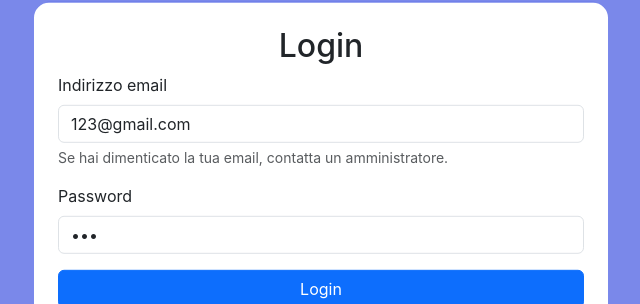
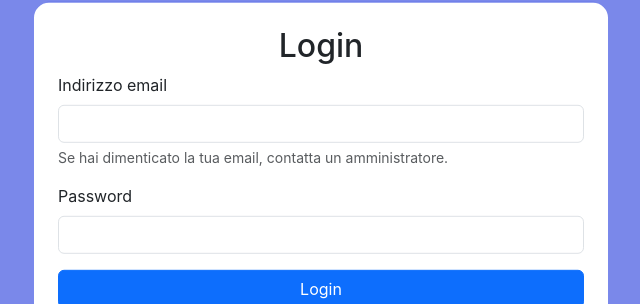
Before and after one commit to GiorgioBonetti/monitoraggio_sonno, a React (Vite) app: page /login in a window 1280 px wide. Shown: the part 260-564 px from the top of the page, without its empty margins (319-959 px from the left). Built offline with nearby package versions, Linux system fonts and the light colour scheme; no server answers; a web font is replaced by a local one.

Commit message:
Reset default email and password values in Login component

```diff
--- a/src/components/Utente/Login/Login.tsx
+++ b/src/components/Utente/Login/Login.tsx
@@ -5,8 +5,8 @@ import SHA256 from "crypto-js/sha256";
 import { useUser } from "../../../contesto/UserContext";
 
 function Login() {
-    const [email, setEmail] = useState("123@gmail.com");
-    const [password, setPassword] = useState("123");
+    const [email, setEmail] = useState("");
+    const [password, setPassword] = useState("");
 
     const { login, logout } = useUser();
     const navigate = useNavigate();
```
